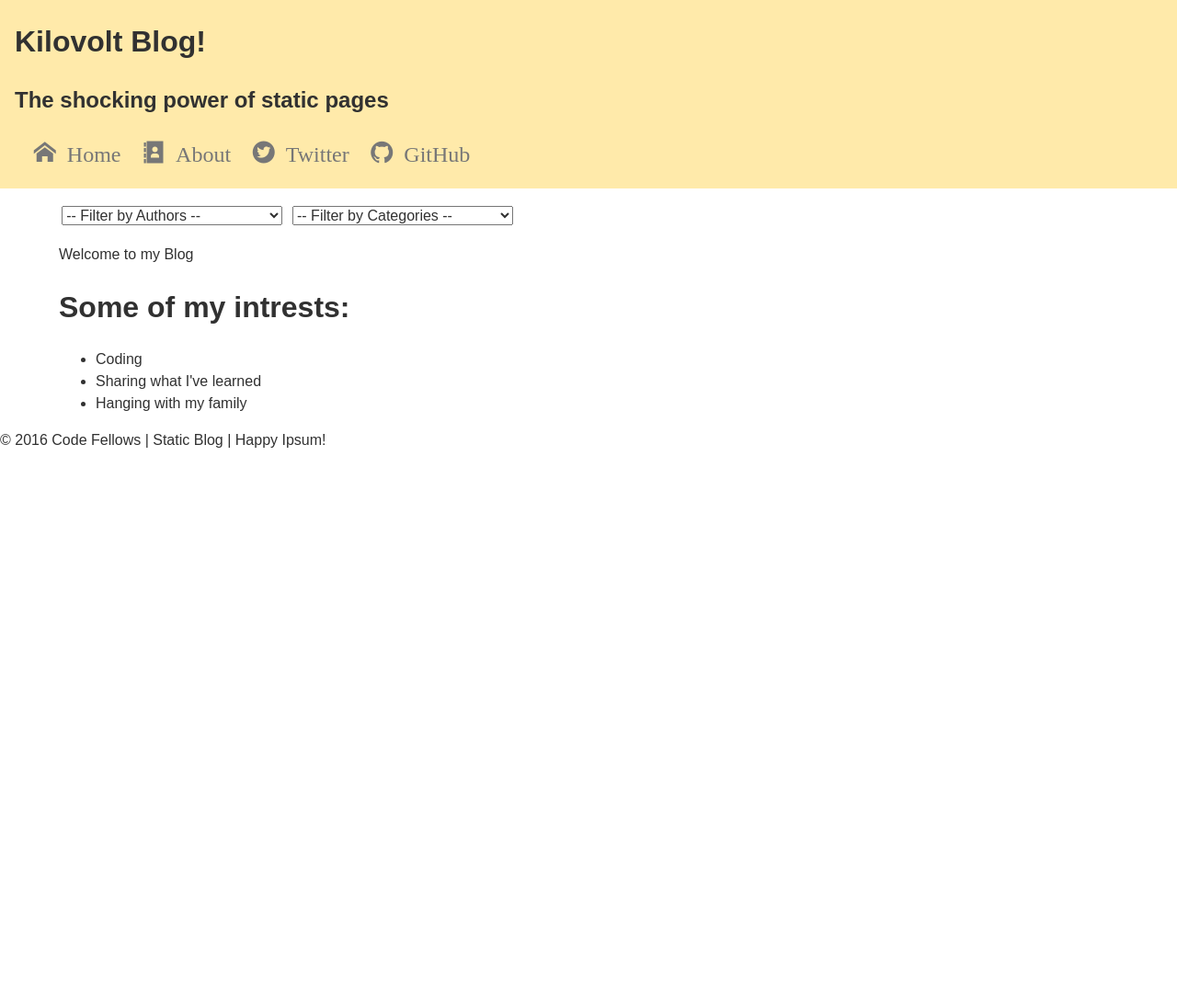
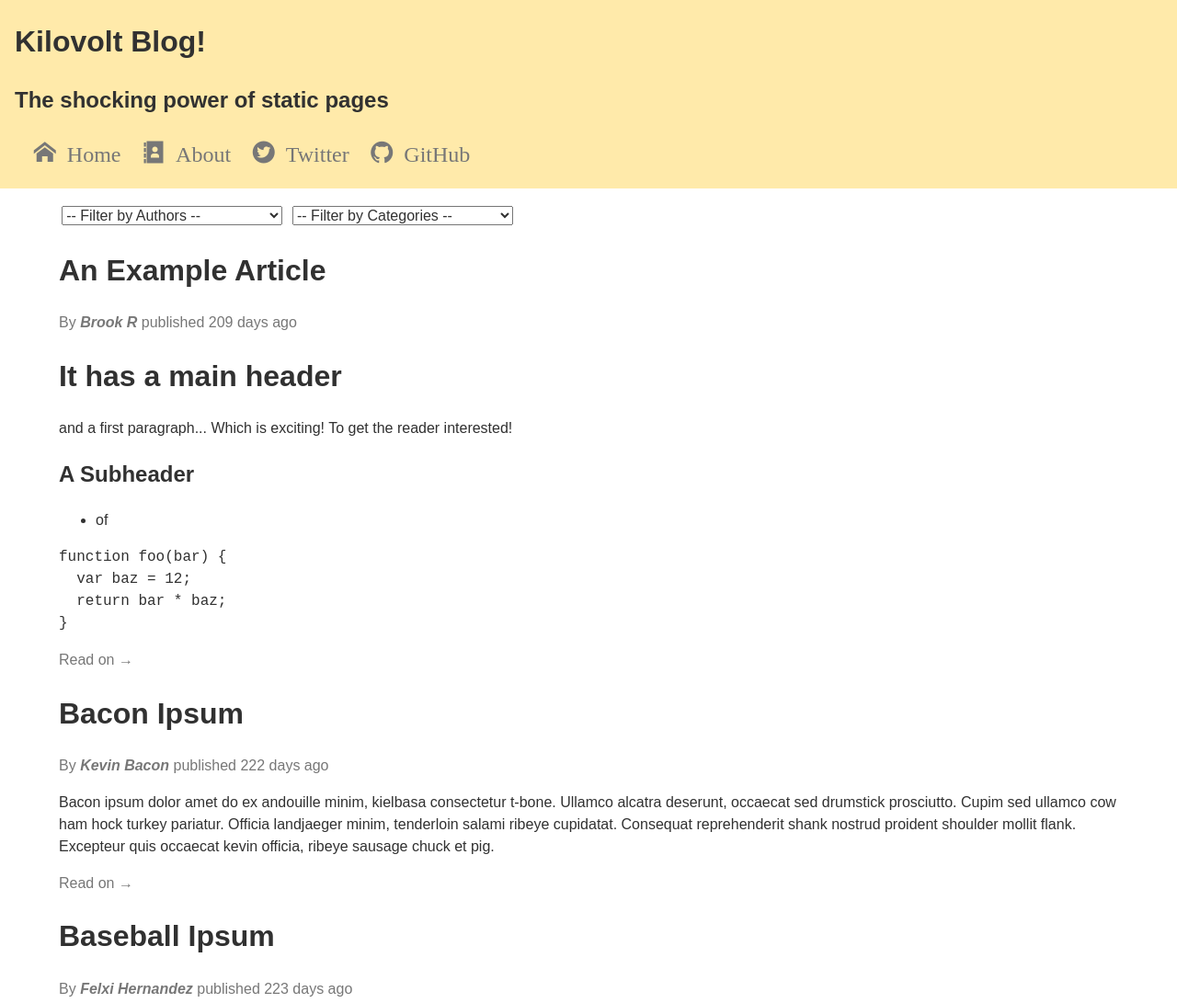
Before and after one commit to lizziegooding/Blog-Code-301, a plain HTML site: page starter-code06/index.html in a window 1280 px wide. Shown: the top 1091 px of the page at 92% size. Before the commit the page ends 800 px from the top, so only its background shows below. Drawn offline with Linux system fonts and the light colour scheme; files whose address does not match are found by name.

Commit message:
Finished todos, fixed bug in retrieving local storage

```diff
--- a/starter-code06/index.html
+++ b/starter-code06/index.html
@@ -86,6 +86,7 @@
     <script>
       // TODO: What model 'Article' function do we need to call, to initiate the retrieval of data?
       //Call fetchAll
+      Article.fetchAll();
     </script>
   </body>
 </html>
--- a/starter-code06/scripts/article.js
+++ b/starter-code06/scripts/article.js
@@ -36,27 +36,35 @@ Article.loadAll = function(rawData) {
 
 // This function will retrieve the data from either a local or remote source, and process it, then hand off control to the View.
 Article.fetchAll = function() {
-  if (localStorage.rawData) {
+  if (localStorage.dataJSON) {
     // When rawData is already in localStorage, we can load it by calling the .loadAll function, and then render the index page (using the proper method on the articleView object).
+    var retrieveData = JSON.parse(localStorage.dataJSON);
+    console.table('Retrieved from localStorage: ', retrieveData);
     //TODO: What do we pass in here to the .loadAll function?
-    Article.loadAll(JSON.parse(localStorage.rawData));
+    Article.loadAll(retrieveData);
     //TODO: Change this fake method call to the correct one that will render the index page.
     articleView.initIndexPage();
   } else {
     // TODO: When we don't already have the rawData in local storage, we need to get it from the JSON file, which simulates data on a remote server. Run live-server or pushstate-server! Please do NOT browse to your HTML file(s) using a "file:///" link. RUN A SERVER INSTEAD!!
     // WILL NEED TO ADD IPSUM ARTICLES AS WELL
-    // Article.loadAll(JSON.parse(hackerIpson.json));
     // 1. Retrieve the JSON file from the server with AJAX (which jQuery method is best for this?),
-    $.getJSON('hackerIpsum.json', function(data){
-      var dataJS = JSON.parse(data);
-    })
-    .fail(function() { console.log('Problem with data!'); })
-    .always(function() { console.log('Try to get JSON data from server.'); });
-    // 2. Store the resulting JSON data with the .loadAll method,
-    Article.loadAll(dataJS);
-    // 3. Cache the data in localStorage so next time we won't enter this "else" block (avoids hitting the server),
-    localStorage.dataJS = dataJS;
-    // 4. Render the index page (perhaps with an articleView method?).
-    articleView.initIndexPage();
+    $.getJSON('data/ipsumArticles.json')
+      .done(parseData)
+      .fail(function() { console.log('Problem with data!'); })
+      .always(function() { console.log('Try to get JSON data from server.');
+      });
+
+    function parseData(data){
+      console.log('From AJAX: ', data);
+      // dataJS = JSON.parse(data);
+      dataJSON = data;
+      // console.log(dataJS);
+      // 2. Store the resulting JSON data with the .loadAll method,
+      Article.loadAll(dataJSON);
+      // 3. Cache the data in localStorage so next time we won't enter this "else" block (avoids hitting the server),
+      localStorage.dataJSON = JSON.stringify(dataJSON);
+      // 4. Render the index page (perhaps with an articleView method?).
+      articleView.initIndexPage();
+    };
   }
 };
```
